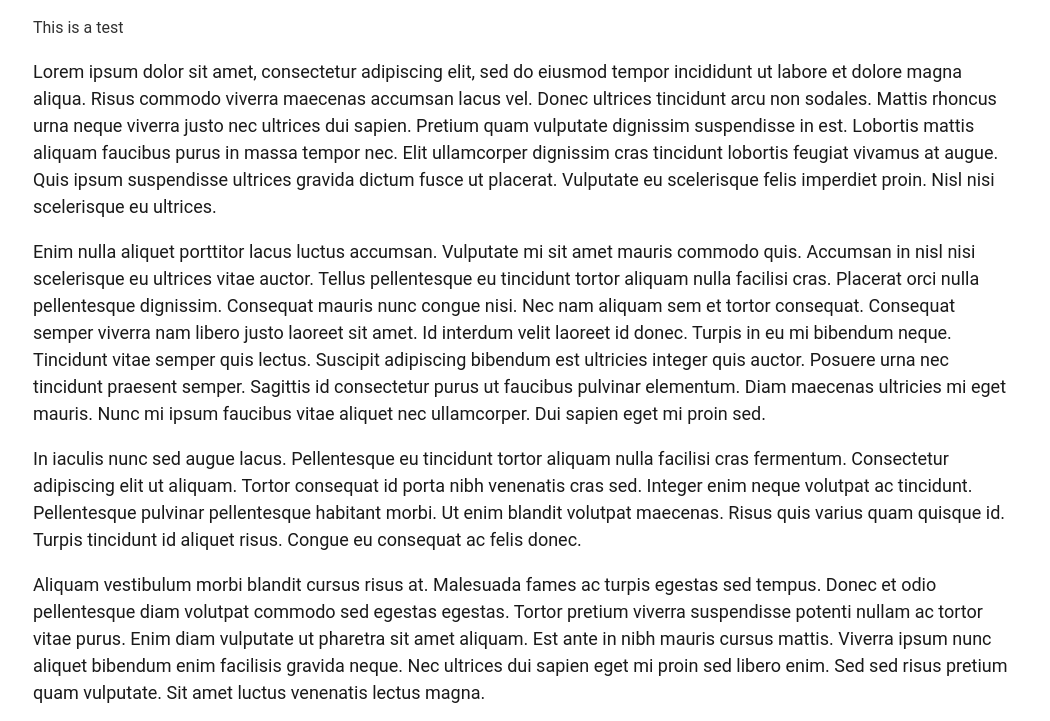
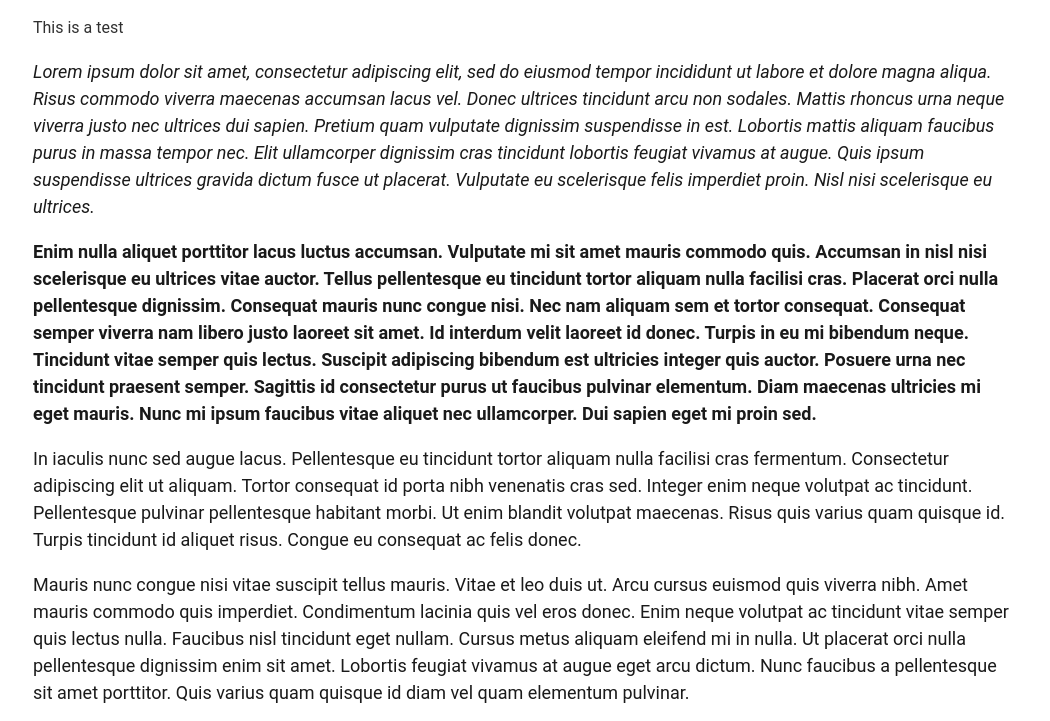
Before and after one commit to Ultiblog/blog-v3, an Eleventy site: page src/blog/2021-05-01-my-first-article.md in a window 1280 px wide. Shown: the part 919-1640 px from the top of the page, without its empty margins (114-1164 px from the left). Built offline with nearby package versions, Linux system fonts and the light colour scheme; Eleventy itself is replaced by a stand-in of ours; files that its build step writes are made by us from their sources.

Commit message:
Update Blog “2021-05-01-my-first-article”

```diff
--- a/src/blog/2021-05-01-my-first-article.md
+++ b/src/blog/2021-05-01-my-first-article.md
@@ -7,17 +7,15 @@ description: Lorem ipsum dolor sit amet consectetur adipisicing elit.
 author: Kevin Powell
 date: 2021-05-01
 tags:
-  - hehehe
+  - hehe
+  - thisishowweroolllll
 image: /assets/blog/article-1.jpg
 imageAlt: This is a test
 ---
+*Lorem ipsum dolor sit amet, consectetur adipiscing elit, sed do eiusmod tempor incididunt ut labore et dolore magna aliqua. Risus commodo viverra maecenas accumsan lacus vel. Donec ultrices tincidunt arcu non sodales. Mattis rhoncus urna neque viverra justo nec ultrices dui sapien. Pretium quam vulputate dignissim suspendisse in est. Lobortis mattis aliquam faucibus purus in massa tempor nec. Elit ullamcorper dignissim cras tincidunt lobortis feugiat vivamus at augue. Quis ipsum suspendisse ultrices gravida dictum fusce ut placerat. Vulputate eu scelerisque felis imperdiet proin. Nisl nisi scelerisque eu ultrices.*
 
-Lorem ipsum dolor sit amet, consectetur adipiscing elit, sed do eiusmod tempor incididunt ut labore et dolore magna aliqua. Risus commodo viverra maecenas accumsan lacus vel. Donec ultrices tincidunt arcu non sodales. Mattis rhoncus urna neque viverra justo nec ultrices dui sapien. Pretium quam vulputate dignissim suspendisse in est. Lobortis mattis aliquam faucibus purus in massa tempor nec. Elit ullamcorper dignissim cras tincidunt lobortis feugiat vivamus at augue. Quis ipsum suspendisse ultrices gravida dictum fusce ut placerat. Vulputate eu scelerisque felis imperdiet proin. Nisl nisi scelerisque eu ultrices.
-
-Enim nulla aliquet porttitor lacus luctus accumsan. Vulputate mi sit amet mauris commodo quis. Accumsan in nisl nisi scelerisque eu ultrices vitae auctor. Tellus pellentesque eu tincidunt tortor aliquam nulla facilisi cras. Placerat orci nulla pellentesque dignissim. Consequat mauris nunc congue nisi. Nec nam aliquam sem et tortor consequat. Consequat semper viverra nam libero justo laoreet sit amet. Id interdum velit laoreet id donec. Turpis in eu mi bibendum neque. Tincidunt vitae semper quis lectus. Suscipit adipiscing bibendum est ultricies integer quis auctor. Posuere urna nec tincidunt praesent semper. Sagittis id consectetur purus ut faucibus pulvinar elementum. Diam maecenas ultricies mi eget mauris. Nunc mi ipsum faucibus vitae aliquet nec ullamcorper. Dui sapien eget mi proin sed.
+**Enim nulla aliquet porttitor lacus luctus accumsan. Vulputate mi sit amet mauris commodo quis. Accumsan in nisl nisi scelerisque eu ultrices vitae auctor. Tellus pellentesque eu tincidunt tortor aliquam nulla facilisi cras. Placerat orci nulla pellentesque dignissim. Consequat mauris nunc congue nisi. Nec nam aliquam sem et tortor consequat. Consequat semper viverra nam libero justo laoreet sit amet. Id interdum velit laoreet id donec. Turpis in eu mi bibendum neque. Tincidunt vitae semper quis lectus. Suscipit adipiscing bibendum est ultricies integer quis auctor. Posuere urna nec tincidunt praesent semper. Sagittis id consectetur purus ut faucibus pulvinar elementum. Diam maecenas ultricies mi eget mauris. Nunc mi ipsum faucibus vitae aliquet nec ullamcorper. Dui sapien eget mi proin sed.**
 
 In iaculis nunc sed augue lacus. Pellentesque eu tincidunt tortor aliquam nulla facilisi cras fermentum. Consectetur adipiscing elit ut aliquam. Tortor consequat id porta nibh venenatis cras sed. Integer enim neque volutpat ac tincidunt. Pellentesque pulvinar pellentesque habitant morbi. Ut enim blandit volutpat maecenas. Risus quis varius quam quisque id. Turpis tincidunt id aliquet risus. Congue eu consequat ac felis donec.
 
-Aliquam vestibulum morbi blandit cursus risus at. Malesuada fames ac turpis egestas sed tempus. Donec et odio pellentesque diam volutpat commodo sed egestas egestas. Tortor pretium viverra suspendisse potenti nullam ac tortor vitae purus. Enim diam vulputate ut pharetra sit amet aliquam. Est ante in nibh mauris cursus mattis. Viverra ipsum nunc aliquet bibendum enim facilisis gravida neque. Nec ultrices dui sapien eget mi proin sed libero enim. Sed sed risus pretium quam vulputate. Sit amet luctus venenatis lectus magna.
-
 Mauris nunc congue nisi vitae suscipit tellus mauris. Vitae et leo duis ut. Arcu cursus euismod quis viverra nibh. Amet mauris commodo quis imperdiet. Condimentum lacinia quis vel eros donec. Enim neque volutpat ac tincidunt vitae semper quis lectus nulla. Faucibus nisl tincidunt eget nullam. Cursus metus aliquam eleifend mi in nulla. Ut placerat orci nulla pellentesque dignissim enim sit amet. Lobortis feugiat vivamus at augue eget arcu dictum. Nunc faucibus a pellentesque sit amet porttitor. Quis varius quam quisque id diam vel quam elementum pulvinar.
```
